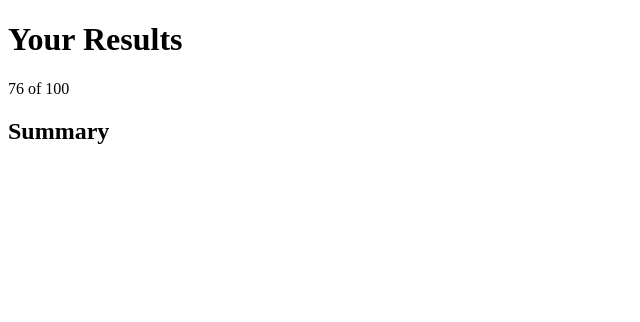
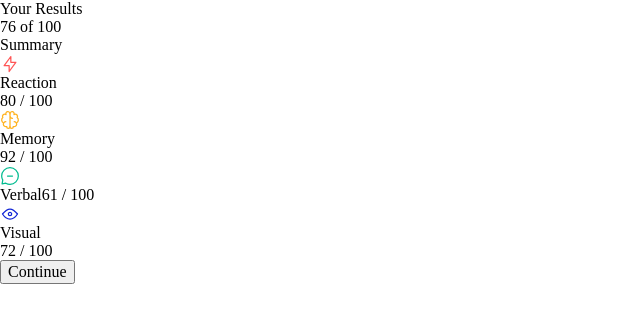
Before and after one commit to 7hecoder/fem-results-summary-component, a plain HTML site: page index.html in a window 1280 px wide. Shown: the whole page, without its empty margins (0-640 px from the left). Drawn offline with Linux system fonts and the light colour scheme.

Commit message:
html with basic styling

```diff
--- a/index.html
+++ b/index.html
@@ -1,20 +1,17 @@
 <!DOCTYPE html>
 <html lang="en">
   <head>
-    <meta charset="UTF-8">
-    <meta name="viewport" content="width=device-width, initial-scale=1.0">
-    <title>FEM Result Summary Challenge </title>
+    <meta charset="UTF-8" />
+    <meta name="viewport" content="width=device-width, initial-scale=1.0" />
+    <title>FEM Result Summary Challenge</title>
+    <link rel="stylesheet" href="style.css">
   </head>
   <body>
     <main>
       <div class="results grid-flow">
         <div class="results">
-                <h1 class="section-title">
-                    Your Results
-                </h1>
-                <p class="result-score">
-                    <span>76</span> of 100
-                </p>
+          <h1 class="section-title">Your Results</h1>
+          <p class="result-score"><span>76</span> of 100</p>
           <div class="grid-flow">
             <p class="result-rank"></p>
           </div>
@@ -23,15 +20,124 @@
       </div>
 
       <div class="summary">
-            <h2 class="section-title">
-                Summary
-            </h2>
+        <h2 class="section-title">Summary</h2>
         <div class="grid-flow">
-
+          <div class="summary-item">
+            <div class="flex-group">
+              <svg
+                class="summary-icon"
+                data-item-type="accent-1"
+                xmlns="http://www.w3.org/2000/svg"
+                width="20"
+                height="20"
+                fill="none"
+                viewBox="0 0 20 20"
+              >
+                <path
+                  stroke="#F55"
+                  stroke-linecap="round"
+                  stroke-linejoin="round"
+                  stroke-width="1.25"
+                  d="M10.833 8.333V2.5l-6.666 9.167h5V17.5l6.666-9.167h-5Z"
+                />
+              </svg>
+              <h3 class="summary-item-title">Reaction</h3>
             </div>
-
+            <p class="summary-score"><span>80</span> / 100</p>
+          </div>
+          <div class="summary-item">
+            <div class="flex-group">
+              <svg
+                class="summary-icon"
+                data-item-type="accent-2"
+                xmlns="http://www.w3.org/2000/svg"
+                width="20"
+                height="20"
+                fill="none"
+                viewBox="0 0 20 20"
+              >
+                <path
+                  stroke="#FFB21E"
+                  stroke-linecap="round"
+                  stroke-linejoin="round"
+                  stroke-width="1.25"
+                  d="M5.833 11.667a2.5 2.5 0 1 0 .834 4.858"
+                />
+                <path
+                  stroke="#FFB21E"
+                  stroke-linecap="round"
+                  stroke-linejoin="round"
+                  stroke-width="1.25"
+                  d="M3.553 13.004a3.333 3.333 0 0 1-.728-5.53m.025-.067a2.083 2.083 0 0 1 2.983-2.824m.199.054A2.083 2.083 0 1 1 10 3.75v12.917a1.667 1.667 0 0 1-3.333 0M10 5.833a2.5 2.5 0 0 0 2.5 2.5m1.667 3.334a2.5 2.5 0 1 1-.834 4.858"
+                />
+                <path
+                  stroke="#FFB21E"
+                  stroke-linecap="round"
+                  stroke-linejoin="round"
+                  stroke-width="1.25"
+                  d="M16.447 13.004a3.334 3.334 0 0 0 .728-5.53m-.025-.067a2.083 2.083 0 0 0-2.983-2.824M10 3.75a2.085 2.085 0 0 1 2.538-2.033 2.084 2.084 0 0 1 1.43 2.92m-.635 12.03a1.667 1.667 0 0 1-3.333 0"
+                />
+              </svg>
+              <h3 class="summary-item-title">Memory</h3>
+            </div>
+            <p class="summary-score"><span>92</span> / 100</p>
+          </div>
+          <div class="summary-item">
+            <div class="flex-group">
+              <svg
+                class="summary-icon"
+                data-item-type="accent-3"
+                xmlns="http://www.w3.org/2000/svg"
+                width="20"
+                height="20"
+                fill="none"
+                viewBox="0 0 20 20"
+              >
+                <path
+                  stroke="#00BB8F"
+                  stroke-linecap="round"
+                  stroke-linejoin="round"
+                  stroke-width="1.25"
+                  d="M7.5 10h5M10 18.333A8.333 8.333 0 1 0 1.667 10c0 1.518.406 2.942 1.115 4.167l-.699 3.75 3.75-.699A8.295 8.295 0 0 0 10 18.333Z"
+                />
+              </svg>
+              <h3 class="summary-item-title"></h3>
+            </div>
+            <p class="summary-score">Verbal<span>61</span> / 100</p>
+          </div>
+          <div class="summary-item">
+            <div class="flex-group">
+              <svg
+                class="summary-icon"
+                data-item-type="accent-4"
+                xmlns="http://www.w3.org/2000/svg"
+                width="20"
+                height="20"
+                fill="none"
+                viewBox="0 0 20 20"
+              >
+                <path
+                  stroke="#1125D6"
+                  stroke-linecap="round"
+                  stroke-linejoin="round"
+                  stroke-width="1.25"
+                  d="M10 11.667a1.667 1.667 0 1 0 0-3.334 1.667 1.667 0 0 0 0 3.334Z"
+                />
+                <path
+                  stroke="#1125D6"
+                  stroke-linecap="round"
+                  stroke-linejoin="round"
+                  stroke-width="1.25"
+                  d="M17.5 10c-1.574 2.492-4.402 5-7.5 5s-5.926-2.508-7.5-5C4.416 7.632 6.66 5 10 5s5.584 2.632 7.5 5Z"
+                />
+              </svg>
+              <h3 class="summary-item-title">Visual</h3>
+            </div>
+            <p class="summary-score"><span>72</span> / 100</p>
+          </div>
+          <button>Continue</button>
+        </div>
       </div>
     </main>
-
   </body>
 </html>
--- /dev/null
+++ b/style.css
@@ -0,0 +1,21 @@
+@font-face {
+    font-family: 'HankenGrotesk';
+    font-display: swap;
+    font-weight: 100 900;
+    src: url('assets/fonts/HankenGrotesk-VariableFont_wght.ttf') format('truetype');
+}
+
+*::before
+*::after{
+    box-sizing: border-box;
+}
+
+* {
+    margin: 0;
+    font: inherit;
+}
+
+img, svg {
+    display: block;
+    max-width: 100%;
+}
```
Lines whose indentation alone changed are shown as unchanged.
